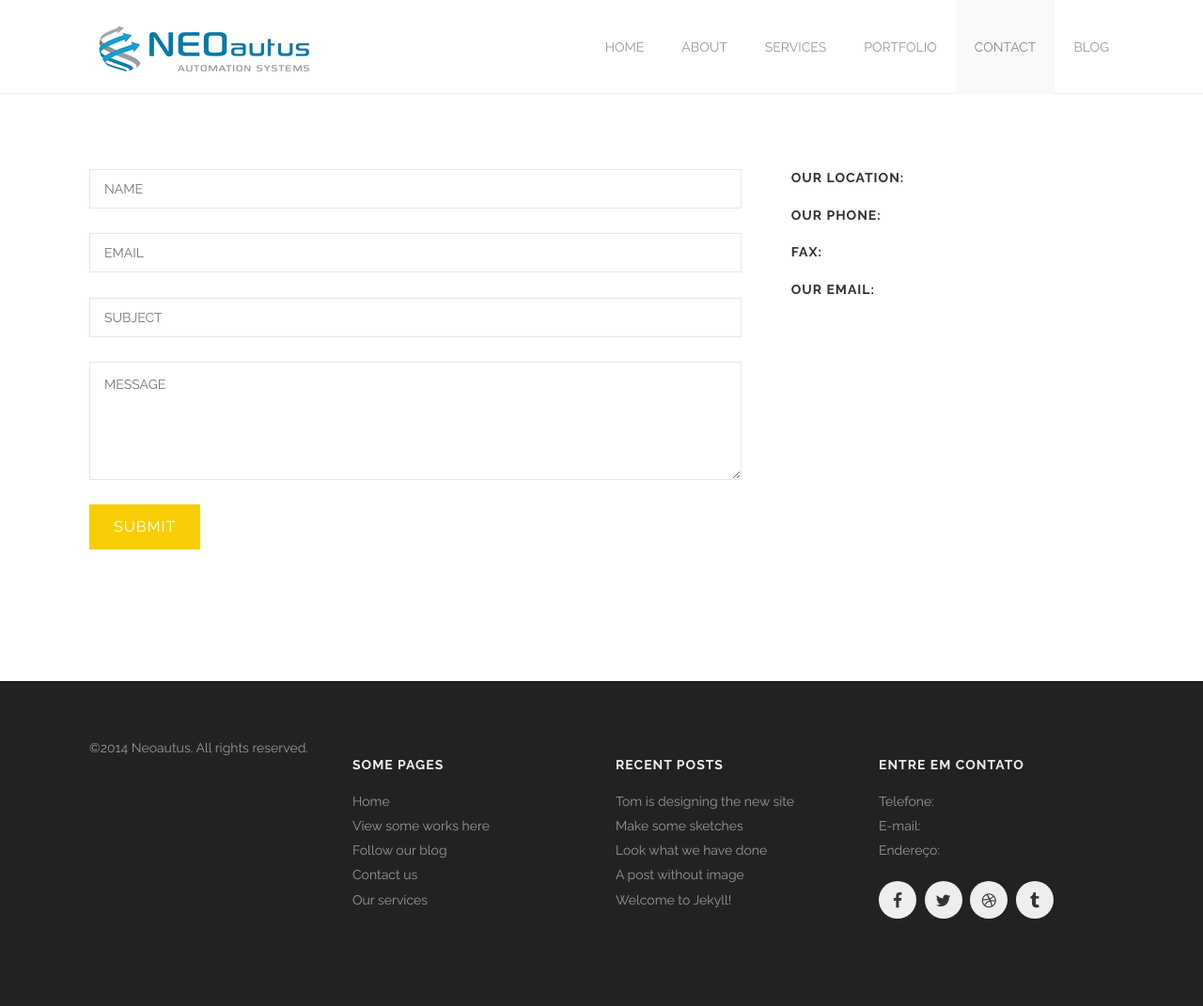
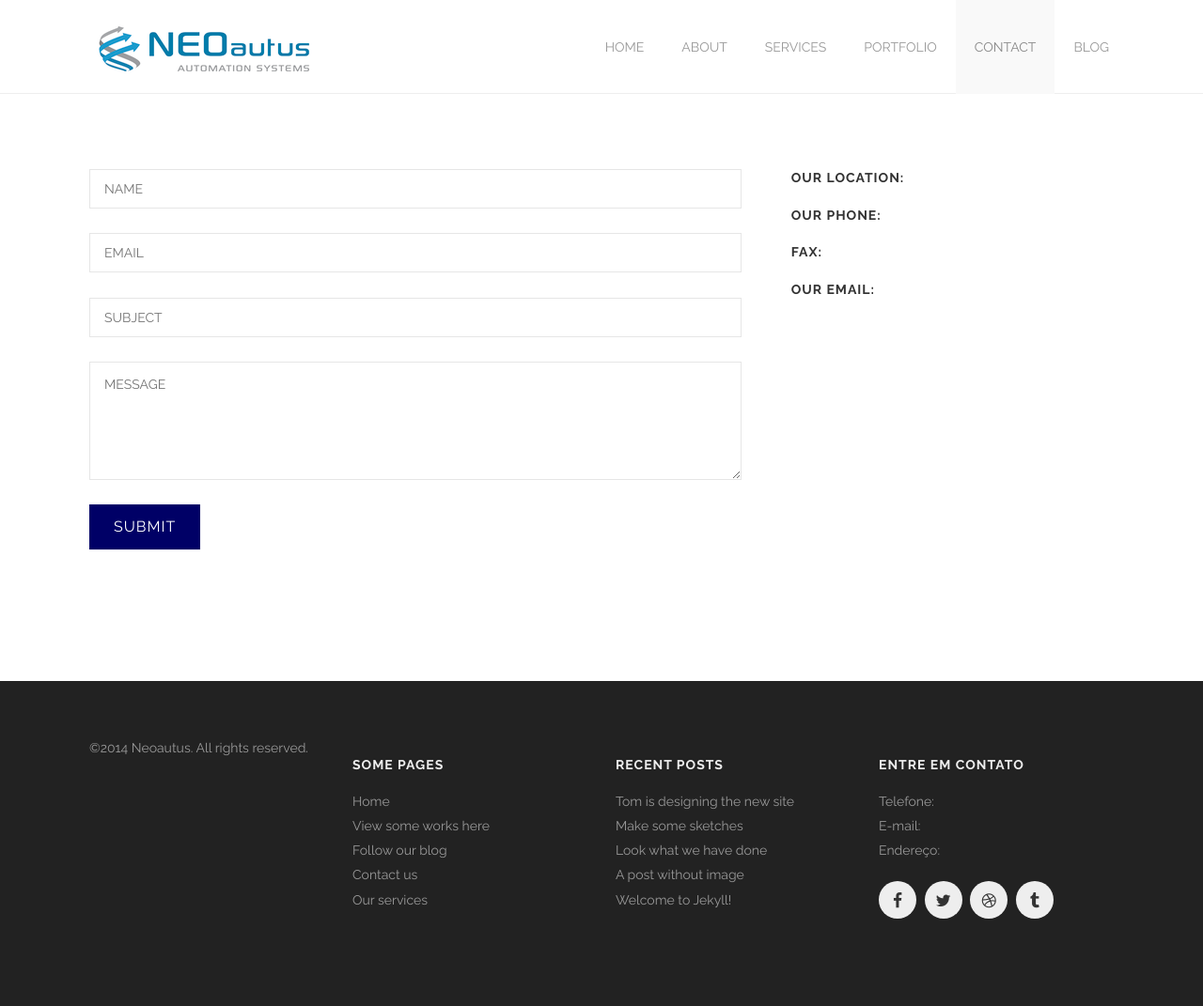
Before and after one commit to neoautus/neoautus.github.io, a Jekyll site: the page built from contact.html, in a window 1280 px wide. Shown: the whole page at 94% size. Built offline with Jekyll 4.4.1, drawn with Linux system fonts in a browser that asks for light colours.

Commit message:
Update style.css

```diff
--- a/css/style.css
+++ b/css/style.css
@@ -186,8 +186,8 @@ ul.shortcode-list i {
   text-transform: uppercase;
   letter-spacing: 1px;
   color: #fff;
-  background: #F9CE06;
-  border: 2px solid #F9CE06;
+  background: #000066;
+  border: 2px solid #000066;
 }
 
 .button:hover {
```
